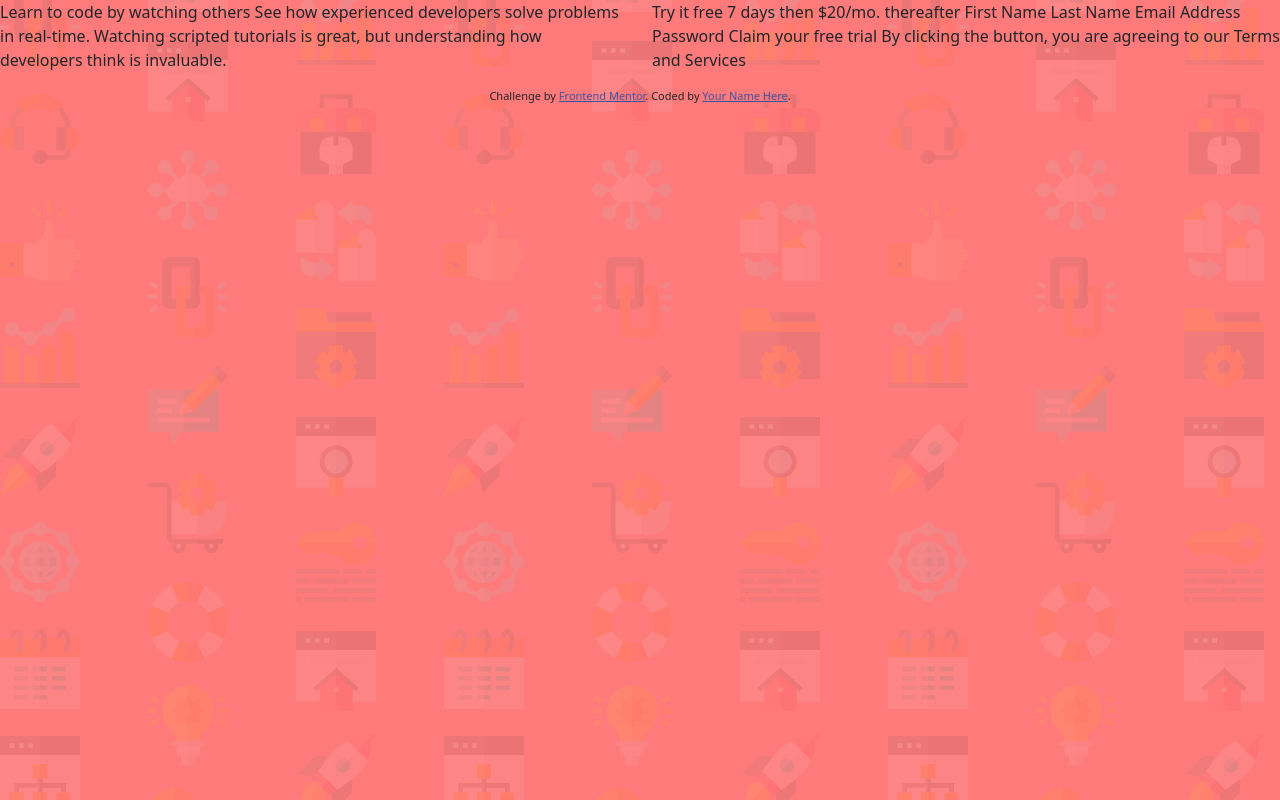
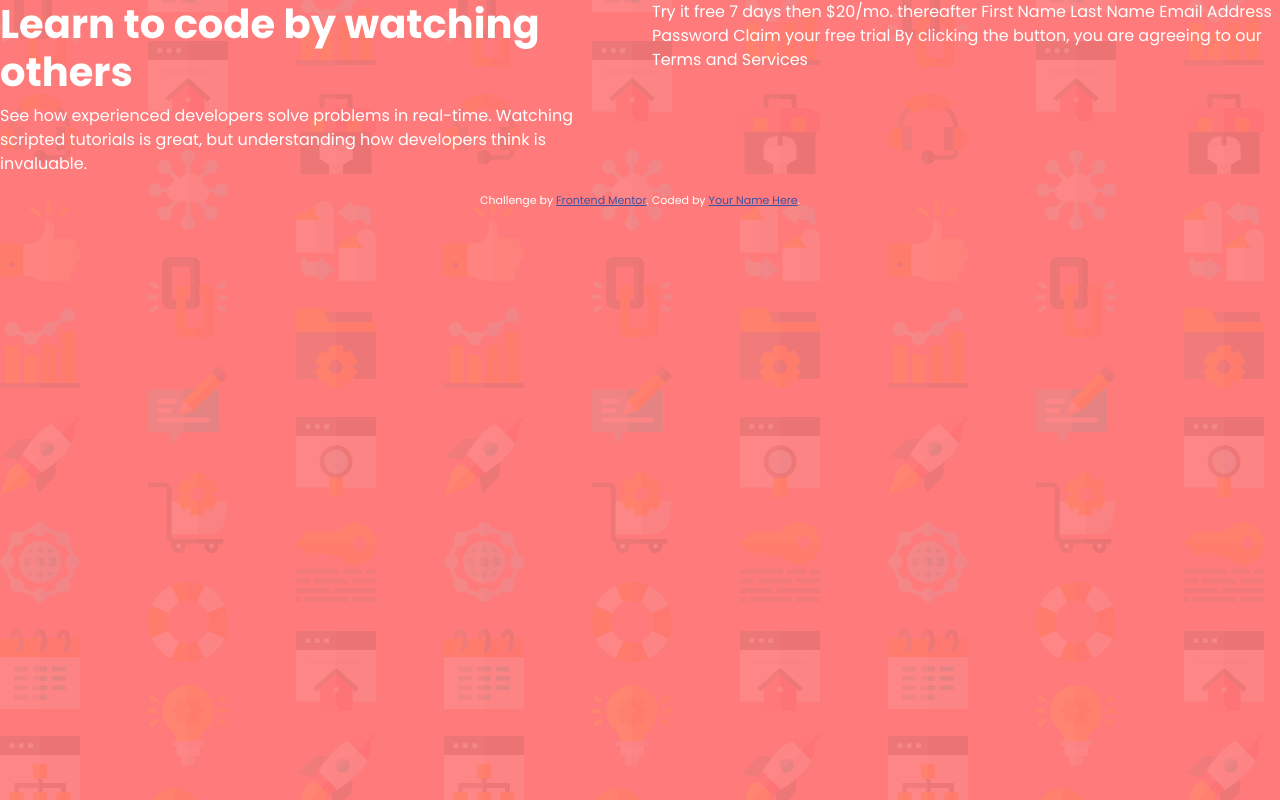
Before and after one commit to ZaidRachman/IntroSignUpForm, a plain HTML site: page index.html in a window 1280 px wide. Drawn offline with nearby package versions, Linux system fonts and the light colour scheme.

Commit message:
Imported font, applied heading to text, styled heading and paragraph.

```diff
--- a/css/styles.css
+++ b/css/styles.css
@@ -1,13 +1,34 @@
 * {
 
-
+}
+h1{
+    font-weight: bold;
+    /*margin: 10px;*/
 }
 body{
+    font-family: Poppins;
+    font-size: 16px;
     background:none;
+    font-family: 'Poppins', sans-serif;
+    color: white;
+    /*margin:auto;*/
+    /*margin-top: 10%;*/
+    /*width:60%;*/
+
+
+
+
+
+
+    /*margin:150px;*/
 }
+
 html {
     background-image: url("/images/bg-intro-desktop.png");
     background-color: hsl(0,100%, 74%);/*Grabbed from style guide*/
+
+
+
 
 
 }
--- a/index.html
+++ b/index.html
@@ -5,6 +5,11 @@
   <meta name="viewport" content="width=device-width, initial-scale=1.0"> <!-- displays site properly based on user's device -->
 
   <link rel="icon" type="image/png" sizes="32x32" href="./images/favicon-32x32.png">
+
+  <link rel="preconnect" href="https://fonts.googleapis.com">
+  <link rel="preconnect" href="https://fonts.gstatic.com" crossorigin>
+  <link href="https://fonts.googleapis.com/css2?family=Poppins:wght@400;500;600;700&display=swap" rel="stylesheet">
+
   <link href="https://cdn.jsdelivr.net/npm/bootstrap@5.0.2/dist/css/bootstrap.min.css" rel="stylesheet" integrity="sha384-EVSTQN3/azprG1Anm3QDgpJLIm9Nao0Yz1ztcQTwFspd3yD65VohhpuuCOmLASjC" crossorigin="anonymous">
   <link href="css/styles.css" rel="stylesheet"/>
 
@@ -20,9 +25,8 @@
 
 <div class="row">
 <div class="col-sm">
+  <h1>Learn to code by watching others</h1>
   <p>
-    Learn to code by watching others
-
     See how experienced developers solve problems in real-time. Watching scripted tutorials is great,
     but understanding how developers think is invaluable.
   </p>
```
